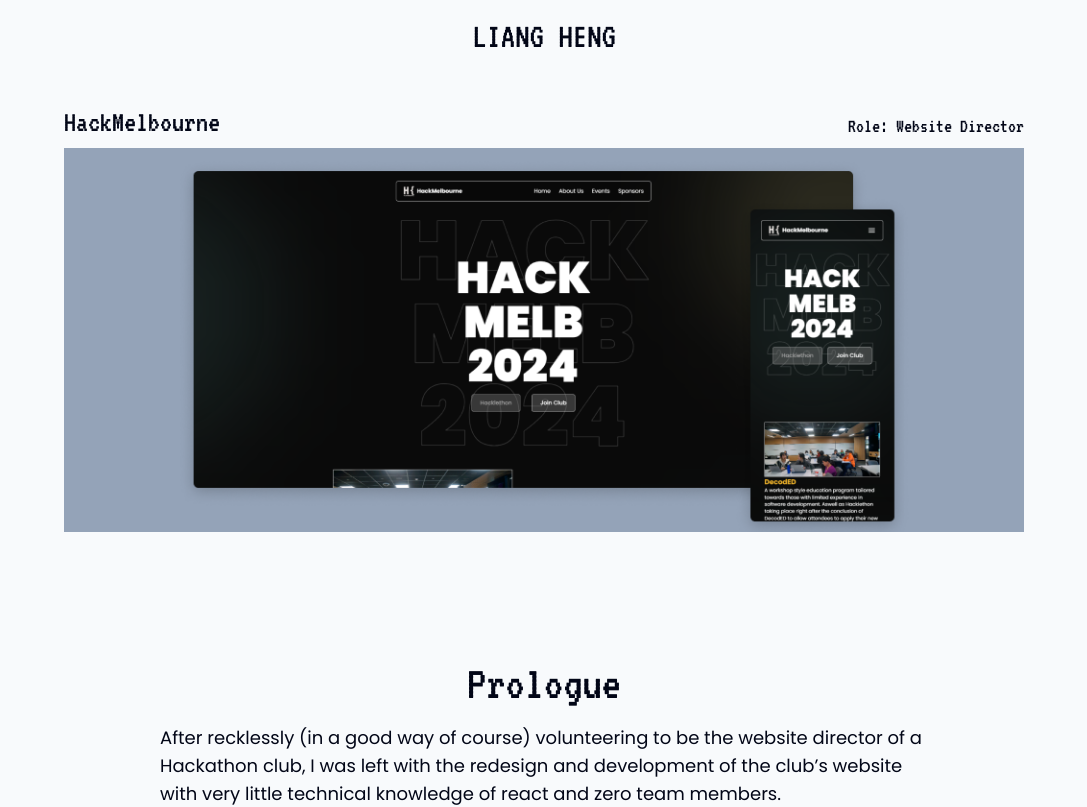
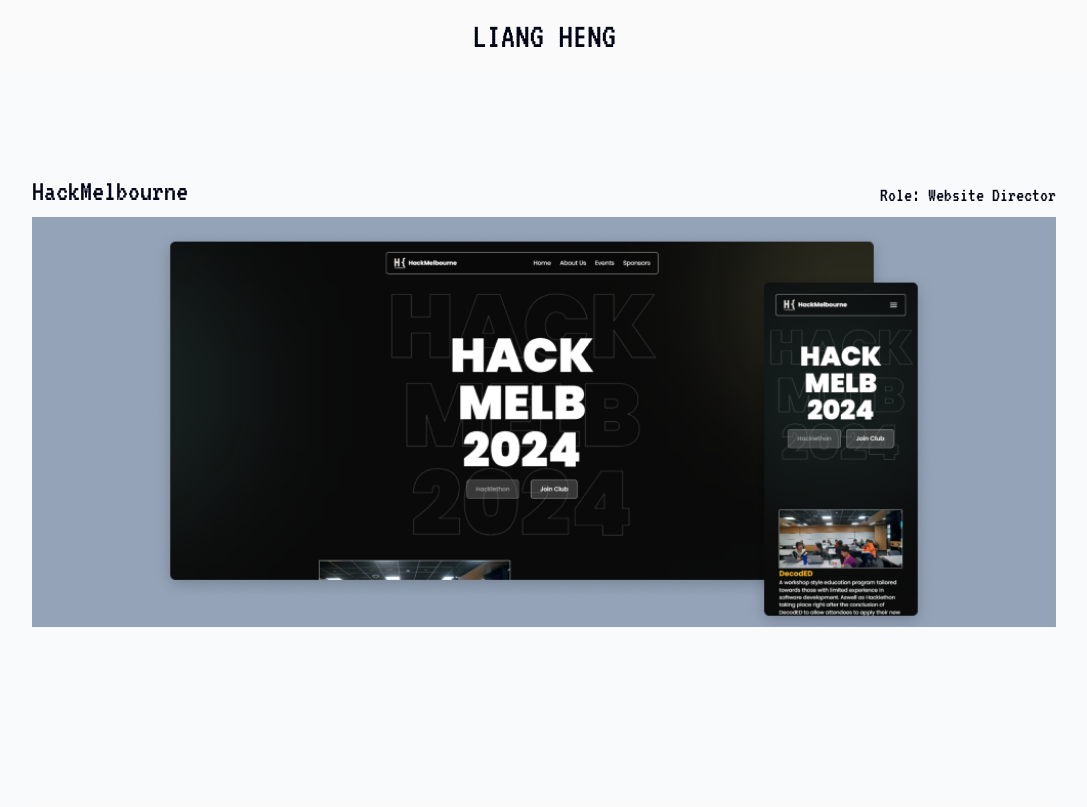
Before and after one commit to e3lo/liangh.me, a React (Vite) app: page /project/HackMelbourne in a window 1280 px wide. Shown: the top 807 px of the page, without its empty margins (96-1183 px from the left). Built offline with nearby package versions, Linux system fonts and the light colour scheme.

Commit message:
Added pull up bar in header

```diff
--- a/src/components/parts/NavigationBar.tsx
+++ b/src/components/parts/NavigationBar.tsx
@@ -2,7 +2,7 @@
 
 const NavigationBar = () => {
   return (
-    <nav className="w-screen max-w-full flex justify-center p-4">
+    <nav className="fixed w-screen max-w-full flex justify-center p-4 bg-neutral-50">
       <Link to={'/'} className=" font-display text-4xl">
         <h1>LIANG HENG</h1>
       </Link>
--- /dev/null
+++ b/src/components/parts/projectPage/ProjectBanner.tsx
@@ -0,0 +1,25 @@
+export interface ProjectBannerProps {
+  title: string
+  description: string
+  src: string
+  alt: string
+}
+
+const ProjectBanner = ({
+  title,
+  description,
+  src,
+  alt,
+}: ProjectBannerProps) => {
+  return (
+    <section className=" flex flex-col gap-2 h-screen justify-center max-w-screen-lg mx-auto">
+      <div className="flex flex-row justify-between font-display items-end">
+        <h1 className=" text-3xl">{title}</h1>
+        <p className=" text-xl">{description}</p>
+      </div>
+      <img className="w-full object-cover" src={src} alt={alt}></img>
+    </section>
+  )
+}
+
+export default ProjectBanner
--- a/src/routes/projects/HackMelbourne.tsx
+++ b/src/routes/projects/HackMelbourne.tsx
@@ -1,18 +1,38 @@
+import ProjectBanner from '../../components/parts/projectPage/projectBanner'
 import cover from '../../assets/HackMelbourne/thumbnail.png'
+import { motion, useScroll, useTransform } from 'framer-motion'
+import { ReactComponentElement, useRef } from 'react'
+import { Opacity } from '@mui/icons-material'
 
 const HackMelbourne = () => {
+  const headerRef = useRef<HTMLDivElement>(null)
+
+  let { scrollYProgress } = useScroll({
+    target: headerRef,
+    offset: ['start start', 'end start'],
+  })
+
+  let headerOpacity = useTransform(scrollYProgress, [0, 0.7], ['100%', '0%'])
+  let headerScale = useTransform(scrollYProgress, [0, 0.7], ['100%', '90%'])
+
   return (
     <>
-      <div className="flex flex-col max-w-screen-lg p-8 mx-auto gap-32">
-        {/* Cover */}
-        <section className="flex flex-col gap-2">
-          <div className="flex flex-row justify-between font-display items-end">
-            <h1 className=" text-3xl">HackMelbourne</h1>
-            <p className=" text-xl">Role: Website Director</p>
-          </div>
-          <img className="w-full object-cover" src={cover}></img>
-        </section>
+      {/* Cover */}
+      <motion.div
+        className="fixed w-full -z-10"
+        ref={headerRef}
+        style={{ opacity: headerOpacity, scale: headerScale }}
+      >
+        <ProjectBanner
+          title="HackMelbourne"
+          description="Role: Website Director"
+          src={cover}
+          alt="Home page of Hackmelbourne website"
+        ></ProjectBanner>
+      </motion.div>
+      <div className="w-full h-screen"></div>
 
+      <div className="flex flex-col max-w-screen-lg p-8 mx-auto gap-32 bg-neutral-50 z-10">
         {/* Content */}
         <div className="flex flex-col gap-32 max-w-screen-md mx-auto">
           {/* Prologue */}
@@ -133,10 +153,12 @@
               <br />
               <br />
               In order to make sure that our team would work together
-              efficiently, I had also:
+              efficiently, I had also
               <ul className="list-disc list-inside">
                 <li>
-                  <strong>Changed to codebase to use Typescript </strong>
+                  <strong className=" font-body text-xl">
+                    Changed to codebase to use Typescript{' '}
+                  </strong>
                   as this would make connecting props between components much
                   easier
                 </li>
```
